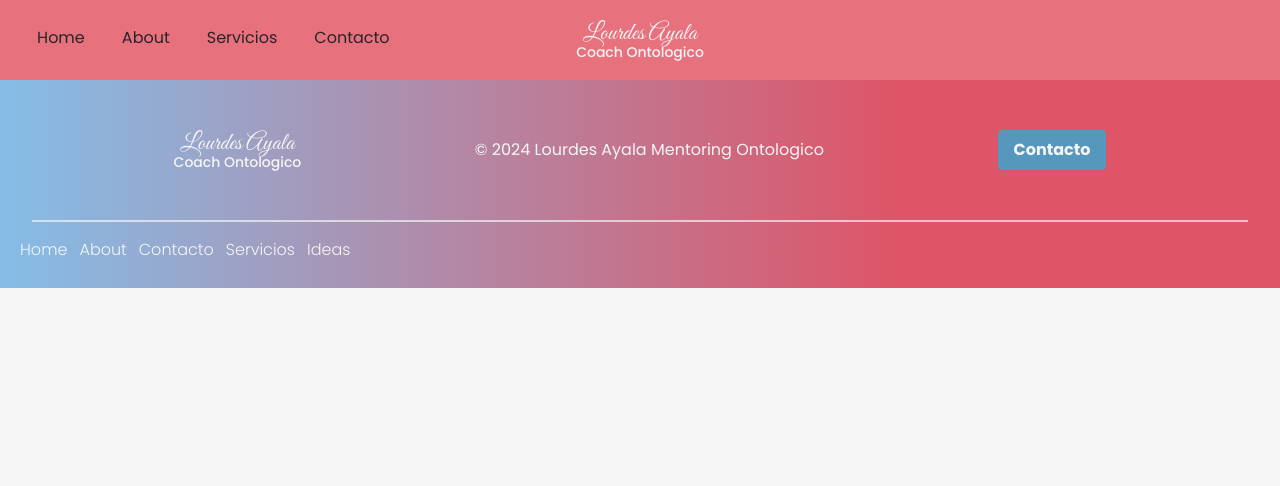
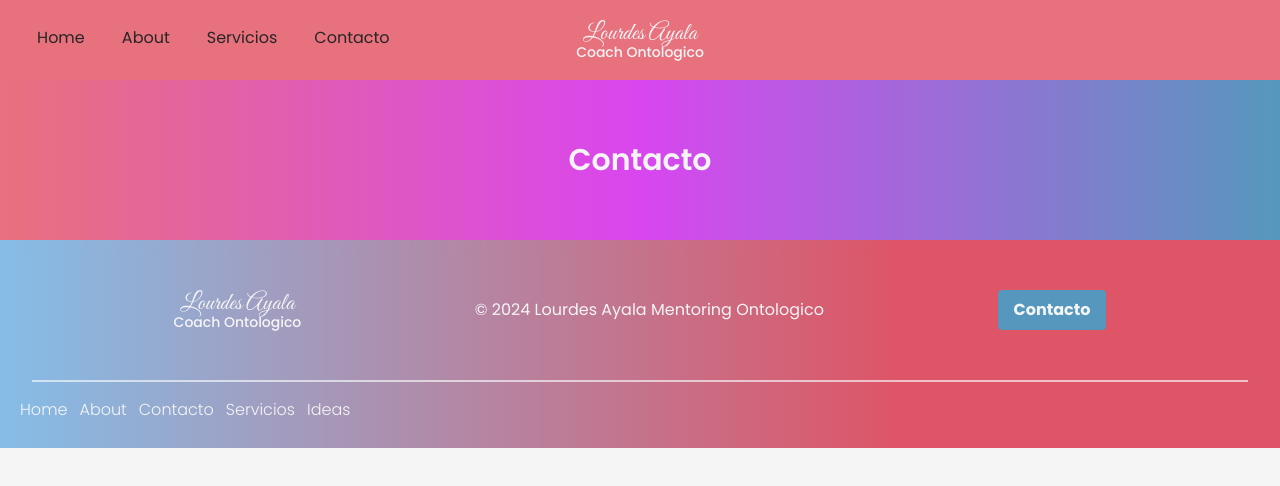
Before and after one commit to SaMoSe12/LAC, a Vue app in the folder app/: page /contacto in a window 1280 px wide. Shown: the top 486 px of the page. Built offline with nearby package versions, Linux system fonts and the light colour scheme; some icons are missing.

Commit message:
small changes 5

```diff
--- a/app/src/pages/Contacto.vue
+++ b/app/src/pages/Contacto.vue
@@ -1,7 +1,7 @@
 <script setup lang="ts">
-
+import TitleStrip from '../components/TitleStrip.vue'
 </script>
 <template>
-
+    <TitleStrip><template #titleString>Contacto</template></TitleStrip>
 </template>
 <style scoped></style>
```
